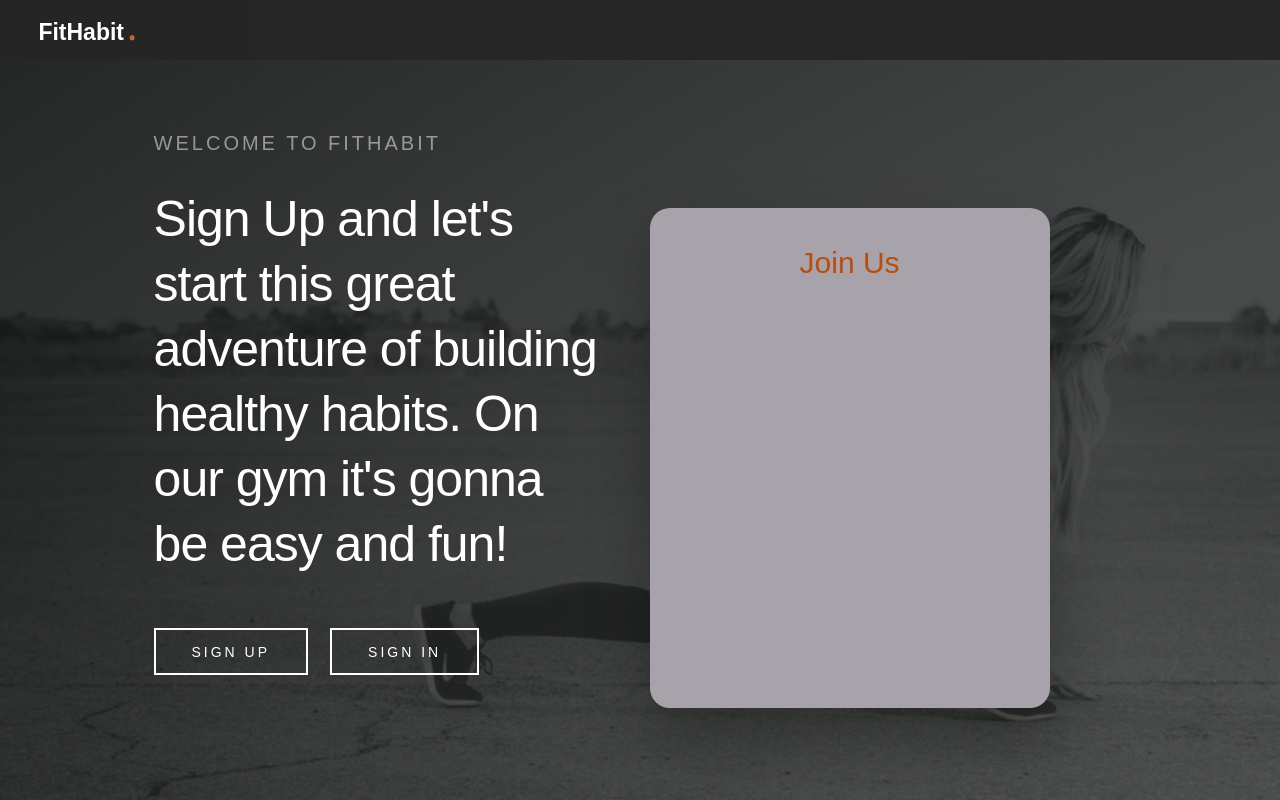
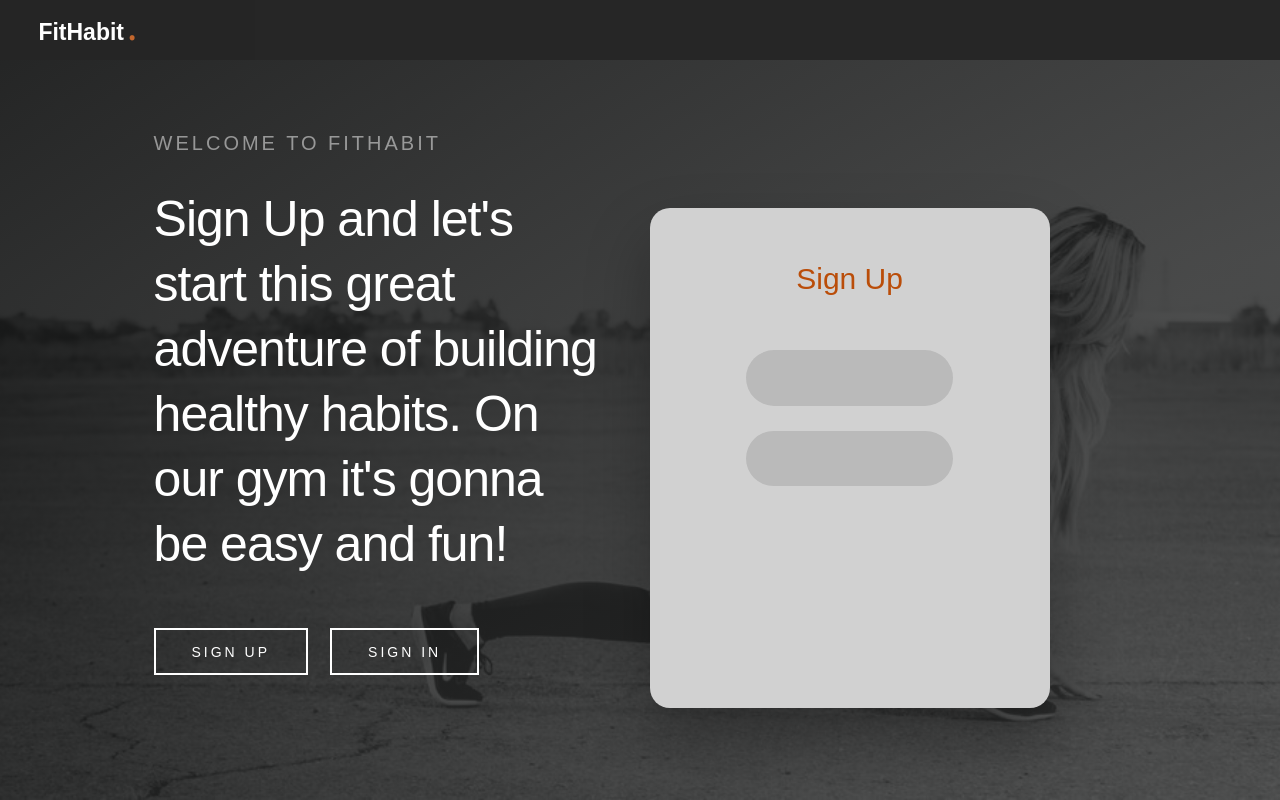
Before and after one commit to Kowal0/training-schedule-app, a React app: page / in a window 1280 px wide. Built offline with nearby package versions, Linux system fonts and the light colour scheme.

Commit message:
added inputs to login

```diff
--- a/src/components/Login/components/LoginPageForm.js
+++ b/src/components/Login/components/LoginPageForm.js
@@ -1,14 +1,26 @@
 import React, {PureComponent} from 'react';
 import LoginFormWrapper from '../styled/LoginFormWrapper';
 import LoginFormSignUp from '../styled/LoginFormSignUp';
+import LoginFormBox from '../styled/LoginFormBox';
+import LoginFormInput from '../styled/LoginFormInput';
+
+
 
 class LoginPageForm extends PureComponent {
     render(){
         return (
             <LoginFormWrapper>
                 <LoginFormSignUp>
-                    Join Us
+                    Sign Up
                 </LoginFormSignUp>
+                <LoginFormBox>
+                    <LoginFormInput>
+
+                    </LoginFormInput>
+                    <LoginFormInput>
+
+                    </LoginFormInput>
+                </LoginFormBox>
             </LoginFormWrapper>
         );
     }
--- /dev/null
+++ b/src/components/Login/styled/LoginFormBox.js
@@ -0,0 +1,12 @@
+import styled from 'styled-components';
+
+export const LoginFormBox = styled.form`
+    display: flex;
+    flex-direction: column;
+
+
+
+
+`;
+
+export default LoginFormBox;
--- /dev/null
+++ b/src/components/Login/styled/LoginFormInput.js
@@ -0,0 +1,24 @@
+import styled from 'styled-components';
+
+export const LoginFormInput = styled.input`
+
+    border: none;
+    outline: none;
+    border-radius: 150px;
+    padding: 9%;
+    font-family: "montserrat-medium", sans-serif;
+    font-size: 16px;
+    color: #5D5D5D;
+    margin-bottom: 25px;
+    background-color: #BABABA;
+
+    // &:focus,
+    // &:active {
+    //   border: 2px solid #ba4d09;
+    // }
+
+
+
+`;
+
+export default LoginFormInput;
--- a/src/components/Login/styled/LoginFormSignUp.js
+++ b/src/components/Login/styled/LoginFormSignUp.js
@@ -4,7 +4,7 @@ export const LoginFormSignUp = styled.h4`
     color: #ba4d09;
     font-size: 30px;
     font-family: "montserrat-medium", sans-serif;
-    padding: 10% 0;
+    padding: 14% 0;
 
 
 
--- a/src/components/Login/styled/LoginFormWrapper.js
+++ b/src/components/Login/styled/LoginFormWrapper.js
@@ -2,10 +2,11 @@ import styled from 'styled-components';
 
 export const LoginFormWrapper = styled.div`
     display: flex;
-    justify-content:center;
+    align-items: center;
+    flex-direction: column;
     height: 500px;
     width: 400px;
-    background-color: #A8A3AB;
+    background-color: #D1D1D1;
     box-shadow: 0 2rem 4rem rgba(0, 0, 0, 0.3);
     border-radius: 20px;
     position: absolute;
```
